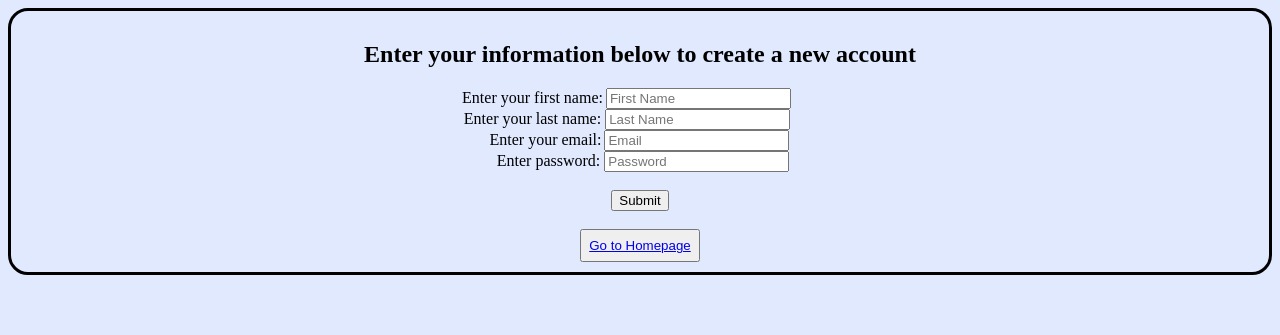
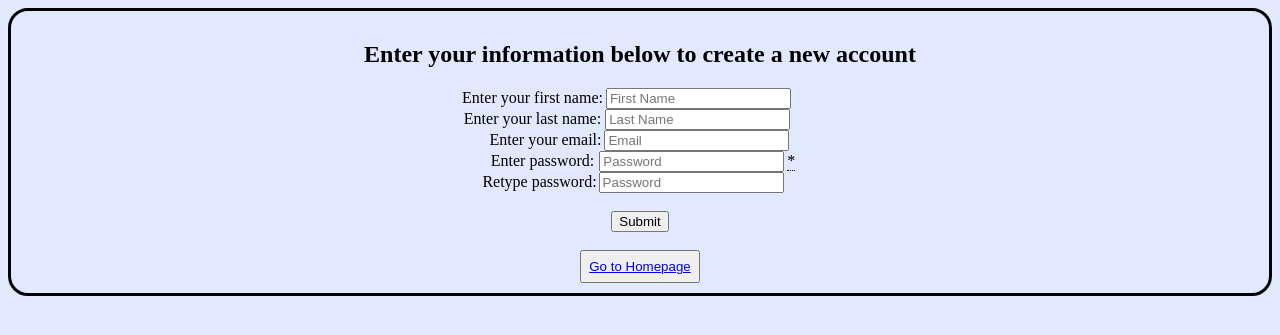
Before and after one commit to bobersnip/CS411-Group5, a Flask app: page /register in a window 1280 px wide. Shown: the top 335 px of the page. Run offline with Flask 2, Linux system fonts and the light colour scheme; parts of the project's set-up code (start-up, migrations or seed data) failed here and were passed over; some libraries are stand-ins or nearby versions.

Commit message:
password requirements

```diff
--- a/basic_site edited/templates/register.html
+++ b/basic_site edited/templates/register.html
@@ -18,6 +18,39 @@
     <title>Create an account!</title>
 </head>
 
+<!--code for hovertext from https://www.w3schools.com/css/tryit.asp?filename=trycss_tooltip_right-->
+<style>
+  .tooltip {
+    position: relative;
+    display: inline-block;
+    border-bottom: 1px dotted black;
+  }
+
+  .tooltip .tooltiptext {
+    visibility: hidden;
+    width: 120px;
+    background-color: black;
+    color: #fff;
+    text-align: center;
+    border-radius: 6px;
+    padding: 5px 0;
+
+    /* Position the tooltip */
+    position: absolute;
+    z-index: 1;
+    top: -5px;
+    left: 105%;
+  }
+
+  .tooltip:hover .tooltiptext {
+    visibility: visible;
+  }
+  </style>
+  <body style="text-align:center;">
+
+{% if message %}
+  <h4>{{message}}!</h4>
+{% endif %}
 {%if supress == "False"%}
 <h1> Email already in use! Use another one or <a href="/login">login</a></h1>
 {% endif %}
@@ -39,9 +72,13 @@
                 <input type="email" name="email" required="required" placeholder="Email"
                         style="position: relative; right: 1px;"><br>
 
-                <label for="password" style="position:relative; left:3px;">Enter password:</label>
-                <input type="password" name="password" required="required" placeholder="Password"
-                        style="position: relative; left: 3px;"><br>
+                <label for="password" style="position:relative; left:3px;">Enter password:
+                <input type="password" pattern = "[0-9a-zA-Z]{8,20}" name="password" required="required" placeholder="Password"
+                        style="position: relative; left: 1px;">   <div class="tooltip">  * <span class="tooltiptext">Password must be 8-20 characters long and contain at least one lowercase letter, uppercase letter, and number.</span> </div></label>
+                <br>
+                <label for="re_password" style="position:relative; right:6px;">Retype password: </label>
+                <input type="password" name="re_password" required="required" placeholder="Password"
+                        style="position: relative; right: 8px;"><br>
                 <br>
                 <input type="submit"/>
             </form>
```
